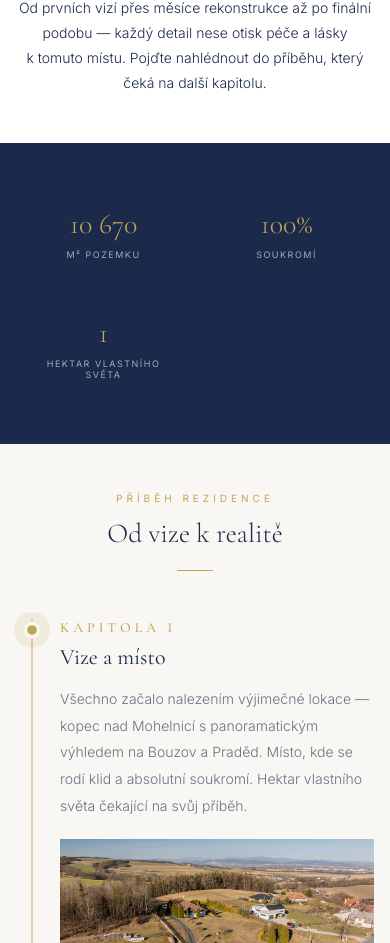
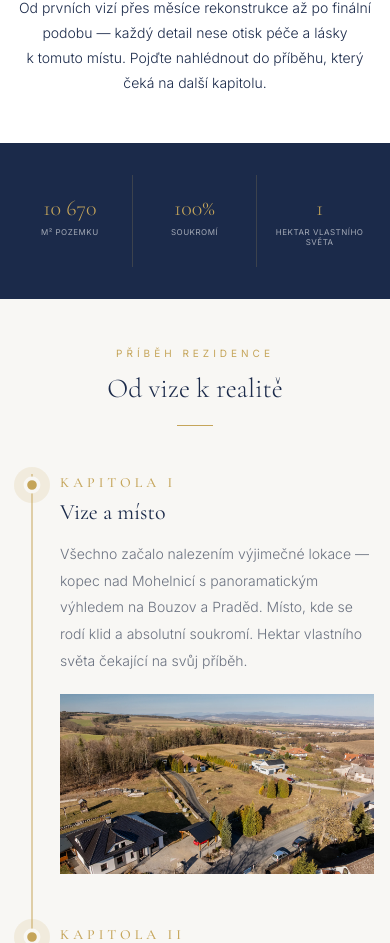
Before and after one commit to tknurture/Petr-Dadej---Rezidence-Pavlov, a Next.js app: page / in a window 390 px wide. Shown: the part 1315-2258 px from the top of the page. Built offline with nearby package versions, Linux system fonts and the light colour scheme.

Commit message:
Stats panel: 3 na jednom řádku na mobilech, zmenšené fonty
Co-Authored-By: Claude Sonnet 4.6 <noreply@anthropic.com>

```diff
--- a/app/globals.css
+++ b/app/globals.css
@@ -92,7 +92,7 @@ section { padding: 120px 48px; }
 .stat-item { padding: 32px 16px; border-right: 1px solid rgba(197,165,90,0.2); }
 .stat-item:last-child { border-right: none; }
 .stat-number { font-family: 'Cormorant Garamond', serif; font-size: 48px; font-weight: 300; color: var(--gold); margin-bottom: 12px; }
-.stat-label { font-size: 12px; letter-spacing: 3px; text-transform: uppercase; color: rgba(255,255,255,0.6); }
+.stat-label { font-size: 12px; letter-spacing: 3px; text-transform: uppercase; color: rgba(255,255,255,0.6); word-break: break-word; }
 
 /* ── TIMELINE ── */
 .timeline-section { background: var(--off-white); padding: 120px 48px; }
@@ -236,11 +236,12 @@ footer p { font-size: 12px; letter-spacing: 2px; color: rgba(255,255,255,0.4); }
   .gold-line { width: 36px; margin-bottom: 28px; }
   .intro p { font-size: 15px; line-height: 1.8; }
   .intro .highlight-quote { font-size: 21px; margin: 32px auto; padding: 24px 0; }
-  .stats { padding: 48px 20px; }
-  .stats-grid { grid-template-columns: 1fr 1fr; gap: 8px; }
-  .stat-item { padding: 24px 12px; border-right: none; }
-  .stat-number { font-size: 32px; margin-bottom: 8px; }
-  .stat-label { font-size: 10px; letter-spacing: 2px; }
+  .stats { padding: 40px 12px; }
+  .stats-grid { grid-template-columns: repeat(3,1fr); gap: 0; }
+  .stat-item { padding: 20px 8px; border-right: 1px solid rgba(197,165,90,0.2); }
+  .stat-item:last-child { border-right: none; }
+  .stat-number { font-size: 28px; margin-bottom: 6px; }
+  .stat-label { font-size: 9px; letter-spacing: 1px; }
   .timeline-section { padding: 56px 20px; }
   .timeline-header { margin-bottom: 48px; }
   .timeline::before { left: 20px; }
@@ -285,9 +286,9 @@ footer p { font-size: 12px; letter-spacing: 2px; color: rgba(255,255,255,0.4); }
   .section-title { font-size: clamp(22px,7vw,32px); }
   .intro p { font-size: 14px; }
   .intro .highlight-quote { font-size: 18px; }
-  .stats { padding: 40px 16px; }
-  .stat-number { font-size: 28px; }
-  .stat-label { font-size: 9px; letter-spacing: 1.5px; }
+  .stats { padding: 32px 8px; }
+  .stat-number { font-size: 22px; }
+  .stat-label { font-size: 8px; letter-spacing: 0.5px; }
   .timeline-section { padding: 48px 16px; }
   .tl-item { padding-left: 44px; margin-bottom: 48px; }
   .timeline::before { left: 16px; }
@@ -310,8 +311,8 @@ footer p { font-size: 12px; letter-spacing: 2px; color: rgba(255,255,255,0.4); }
   .hero-label { font-size: 9px; letter-spacing: 3px; }
   .hero-subtitle { font-size: 10px; letter-spacing: 1.5px; }
   .section-title { font-size: 22px; }
-  .stat-number { font-size: 24px; }
-  .stat-item { padding: 20px 8px; }
+  .stat-number { font-size: 19px; }
+  .stat-item { padding: 16px 4px; }
   .tl-title { font-size: 20px; }
   .tl-image img { height: 160px; }
   .tl-image-grid img { height: 100px; }
```
